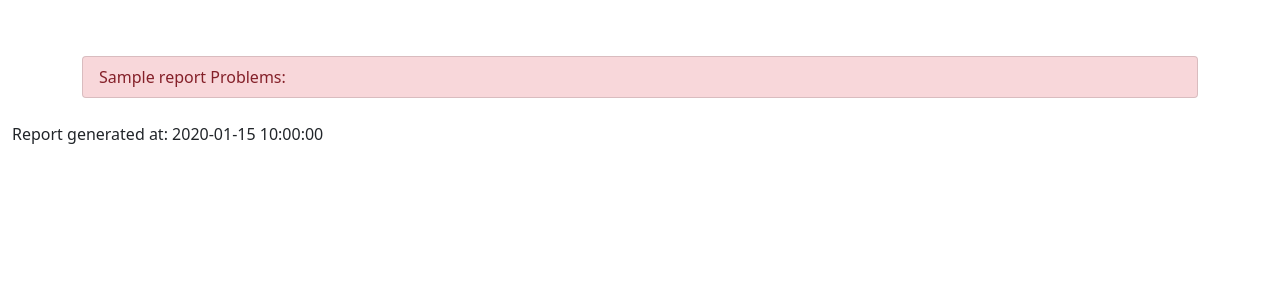
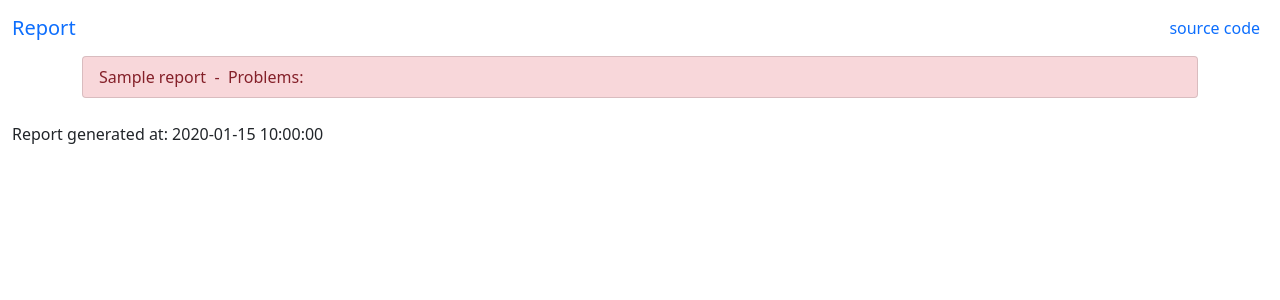
Before and after one commit to cedricbonhomme/guardian, a Python web app: template guardian/templates/report.html in a window 1280 px wide. Shown: the top 300 px of the page. Run offline with Jinja, Linux system fonts and the light colour scheme; the template is opened without the code that fills it: most values are stand-ins (such as "Sample title", 1, 10 or a date in 2020); some libraries are stand-ins or nearby versions.

Commit message:
chg: improvement to the HTML template for the reports.

```diff
--- a/guardian/templates/report.html
+++ b/guardian/templates/report.html
@@ -1,16 +1,16 @@
 <!DOCTYPE html>
 <html lang="en">
 <head>
+  <meta charset="utf-8">
+  <meta name="viewport" content="width=device-width, initial-scale=1.0" />
+  <meta name="description" content="Guardian report" />
+  <title>Guardian report</title>
   <link rel="stylesheet" type="text/css" href="static/node_modules/bootstrap/dist/css/bootstrap.min.css" media="screen" />
   <script type="text/javascript" src="static/node_modules/popper.js/dist/umd/popper.min.js"></script>
   <script type="text/javascript" src="static/node_modules/bootstrap/dist/js/bootstrap.min.js"></script>
-  <title>Guardian report</title>
-  <meta charset="utf-8">
-  <meta name="viewport" content="width=device-width, initial-scale=1.0" />
-  <meta name="description" content="Guardian report" />
 </head>
 <body>
-  <nav class="navbar navbar-expand-lg navbar-dark">
+  <nav class="navbar navbar-expand-lg">
     <div class="container-fluid">
       <a class="navbar-brand" href="/">
         Report
@@ -21,7 +21,7 @@
       <div class="collapse navbar-collapse" id="navbarSupportedContent">
         <ul class="navbar-nav mr-auto w-100 justify-content-end">
           <li class="nav-item">
-            <a class="nav-link" href="/" title="About">About</a>
+            <a class="nav-link" href="https://git.sr.ht/~cedric/guardian" title="source code"  target="_blank" rel="noopener noreferrer">source code</a>
           </li>
         </ul>
       </div>
@@ -37,7 +37,7 @@
           {% else %}
           <li class="list-group-item list-group-item-danger">
             {{ report["service_name"] }}
-            Problems: {{ ", ".join(report["errors"]) }}
+            &nbsp;-&nbsp; Problems: {{ ", ".join(report["errors"]) }}
           </li>
           {% endif %}
           {% endfor %}
```
